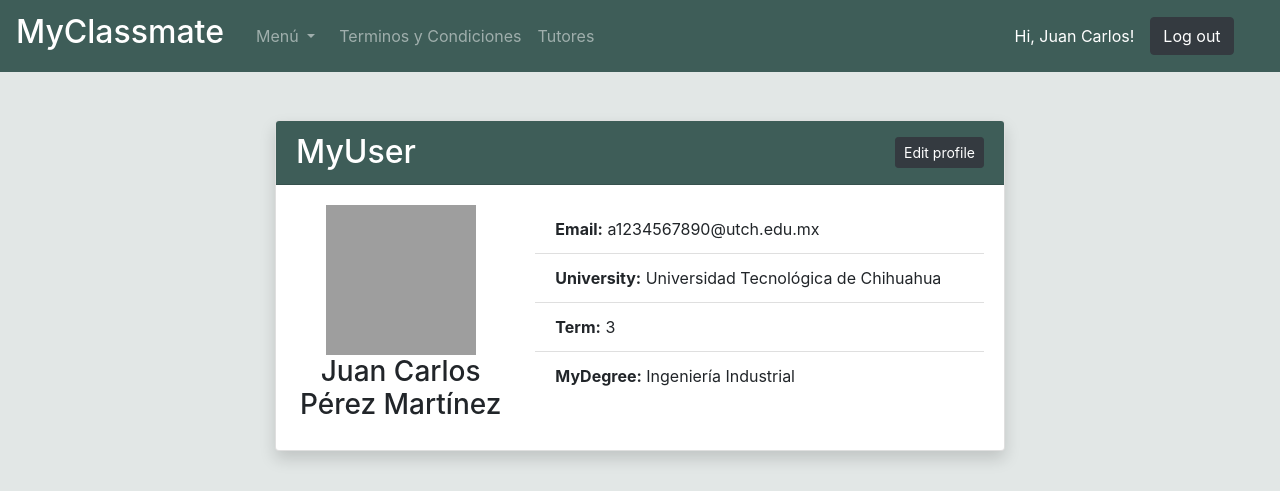
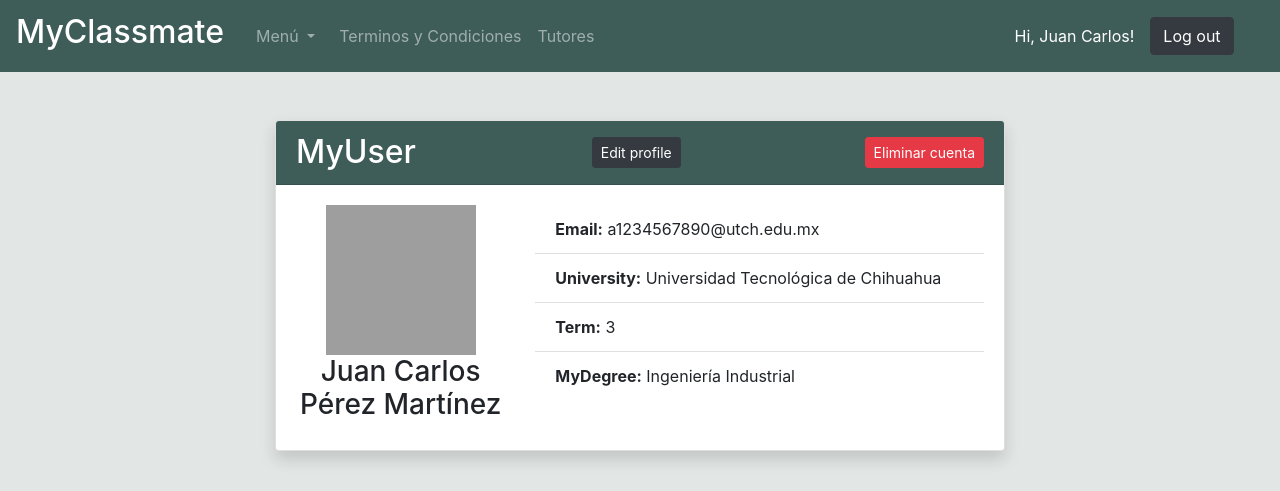
Before and after one commit to ChinitoPacas31/My-classmate, a Flask app: page /perfil in a window 1280 px wide. Shown: the top 491 px of the page. Run offline with Flask 3, Linux system fonts and the light colour scheme; the first user in the database is signed in; data comes from the database, SQL or seed files in the repository; data that the repository does not hold is empty; some libraries are stand-ins or nearby versions; grey boxes are pictures that could not be loaded.

Commit message:
adduser
se añadió un usuario nuevo y un boton para borrar (sin acciones aun)

```diff
--- a/templates/perfil.html
+++ b/templates/perfil.html
@@ -103,6 +103,15 @@ background-color: #e2e7e6;
         padding: 35px 0px;
     }
 }
+.btn-danger {
+    background-color: #e63946; /* Rojo más intenso */
+    border-color: #e63946;
+}
+
+.btn-danger:hover {
+    background-color: #d62728; /* Rojo oscuro */
+    border-color: #d62728;
+}
 </style>
   <body>
     <!-- Barra de navegación -->
@@ -160,6 +169,7 @@ background-color: #e2e7e6;
               <div class="card-header bg-nav-perfil text-white d-flex justify-content-between align-items-center">
                 <h2 class="mb-0">MyUser</h2>
                 <a href="/edit_profile" class="btn btn-dark btn-sm">Edit profile</a>
+                <a href="/delete_account" class="btn btn-danger btn-sm ml-2">Eliminar cuenta</a>
               </div>
 
               <div class="card-body">
```
Also changed, not shown: static/uploads/IMG_0040.jpeg (added).
